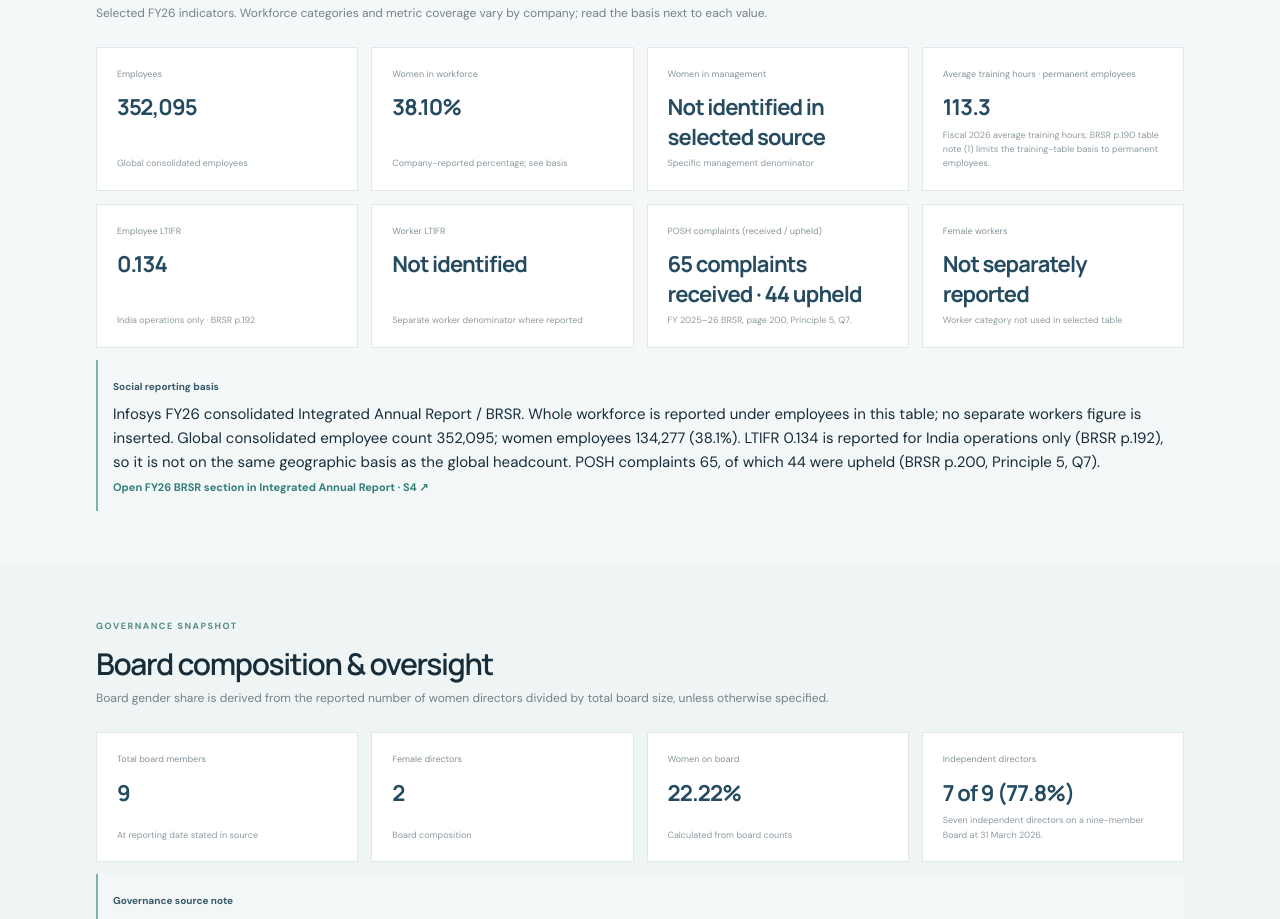
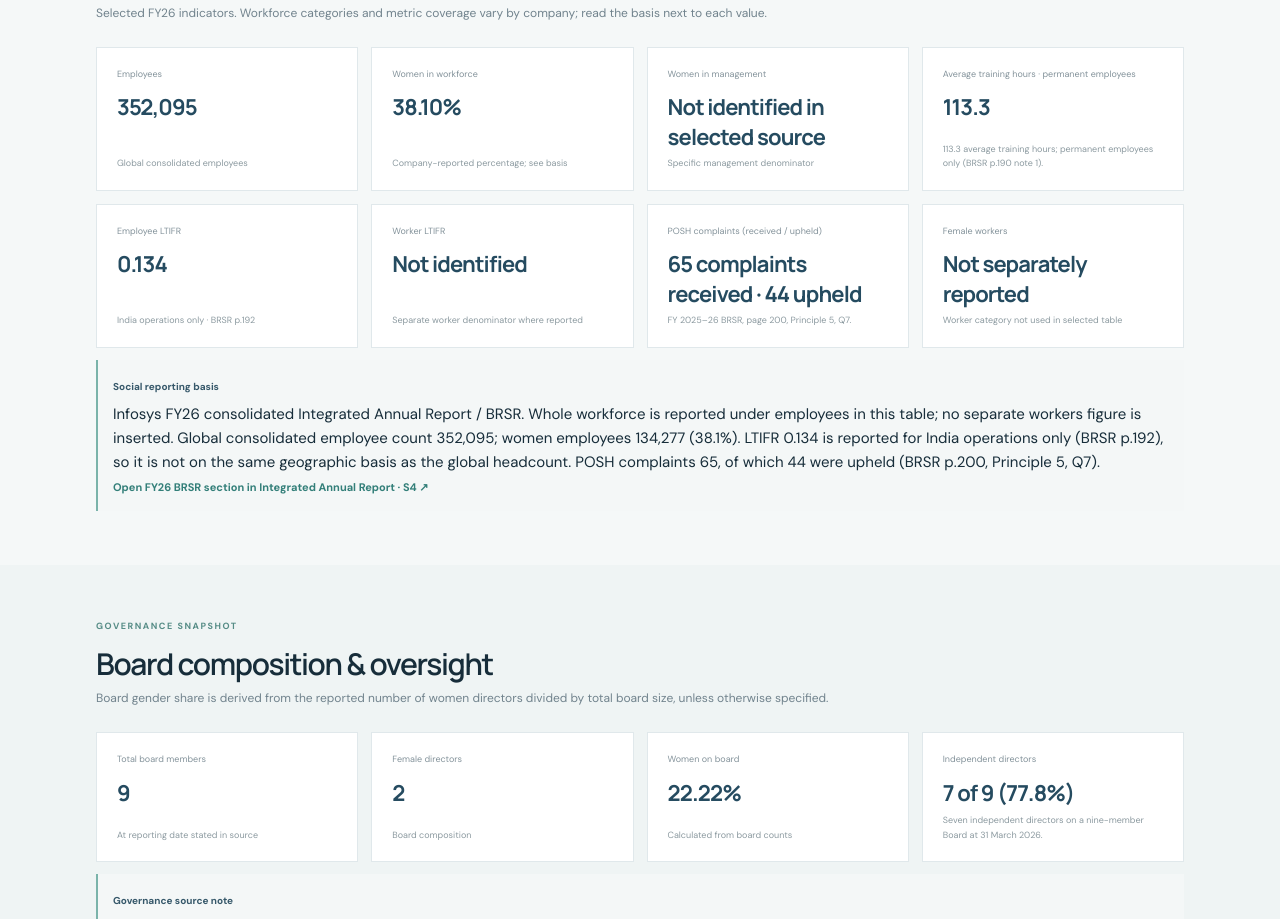
Before and after one commit to Prithivi2504/Four-Sector-ESG-Disclosure-Portfolio, a plain HTML site: page company/infosys/index.html in a window 1280 px wide. Shown: the part 1691-2610 px from the top of the page. Drawn offline with Linux system fonts and the light colour scheme.

Commit message:
Clarify Infosys permanent-employee training basis

```diff
--- a/company/infosys/index.html
+++ b/company/infosys/index.html
@@ -51,7 +51,7 @@
     <div class="metric-card"><small>Employees</small><b>352,095</b><span>Global consolidated employees</span></div>
     <div class="metric-card"><small>Women in workforce</small><b>38.10%</b><span>Company-reported percentage; see basis</span></div>
     <div class="metric-card"><small>Women in management</small><b>Not identified in selected source</b><span>Specific management denominator</span></div>
-    <div class="metric-card"><small>Average training hours · permanent employees</small><b>113.3</b><span>Fiscal 2026 average training hours; BRSR p.190 table note (1) limits the training-table basis to permanent employees.</span></div>
+    <div class="metric-card"><small>Average training hours · permanent employees</small><b>113.3</b><span>113.3 average training hours; permanent employees only (BRSR p.190 note 1).</span></div>
     <div class="metric-card"><small>Employee LTIFR</small><b>0.134</b><span>India operations only · BRSR p.192</span></div>
     <div class="metric-card"><small>Worker LTIFR</small><b>Not identified</b><span>Separate worker denominator where reported</span></div>
     <div class="metric-card"><small>POSH complaints (received / upheld)</small><b>65 complaints received · 44 upheld</b><span>FY 2025–26 BRSR, page 200, Principle 5, Q7.</span></div>
```
Also changed, not shown: public_build/company/infosys/index.html (+1 -1 lines).
